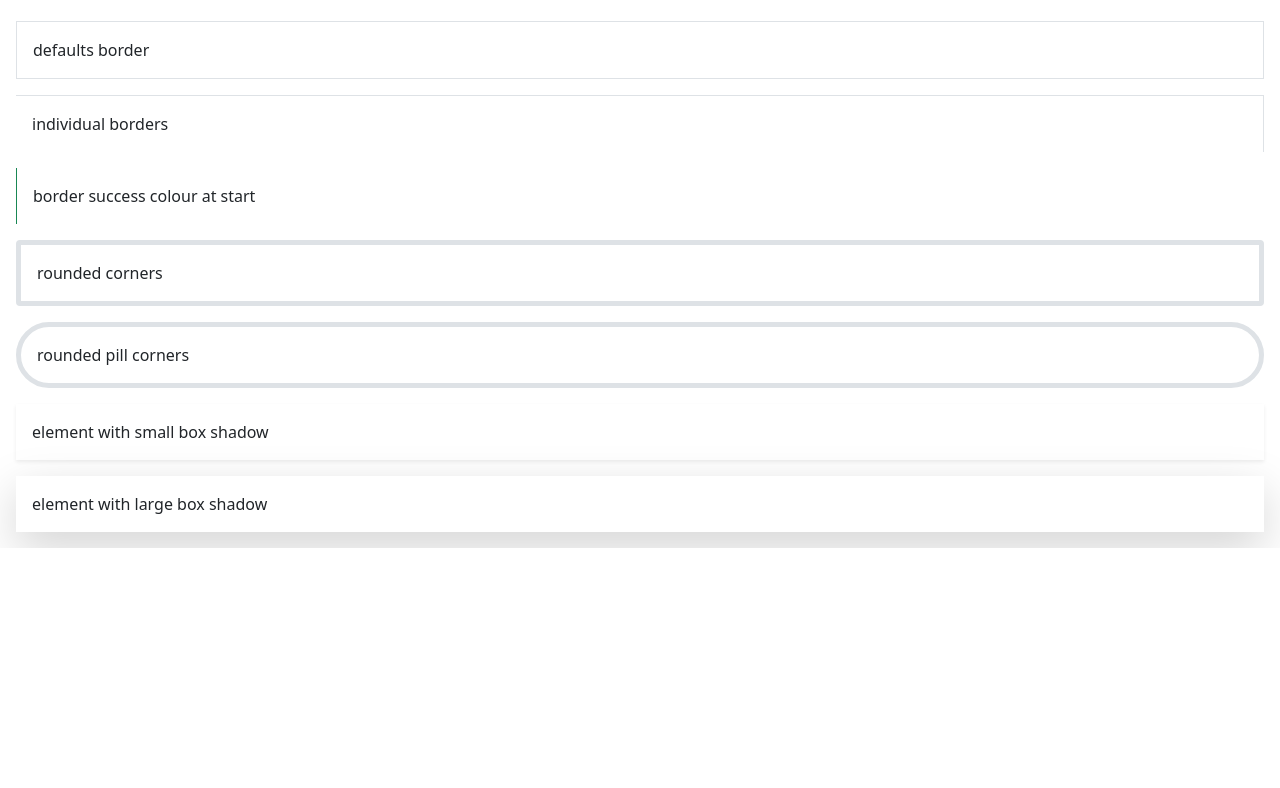
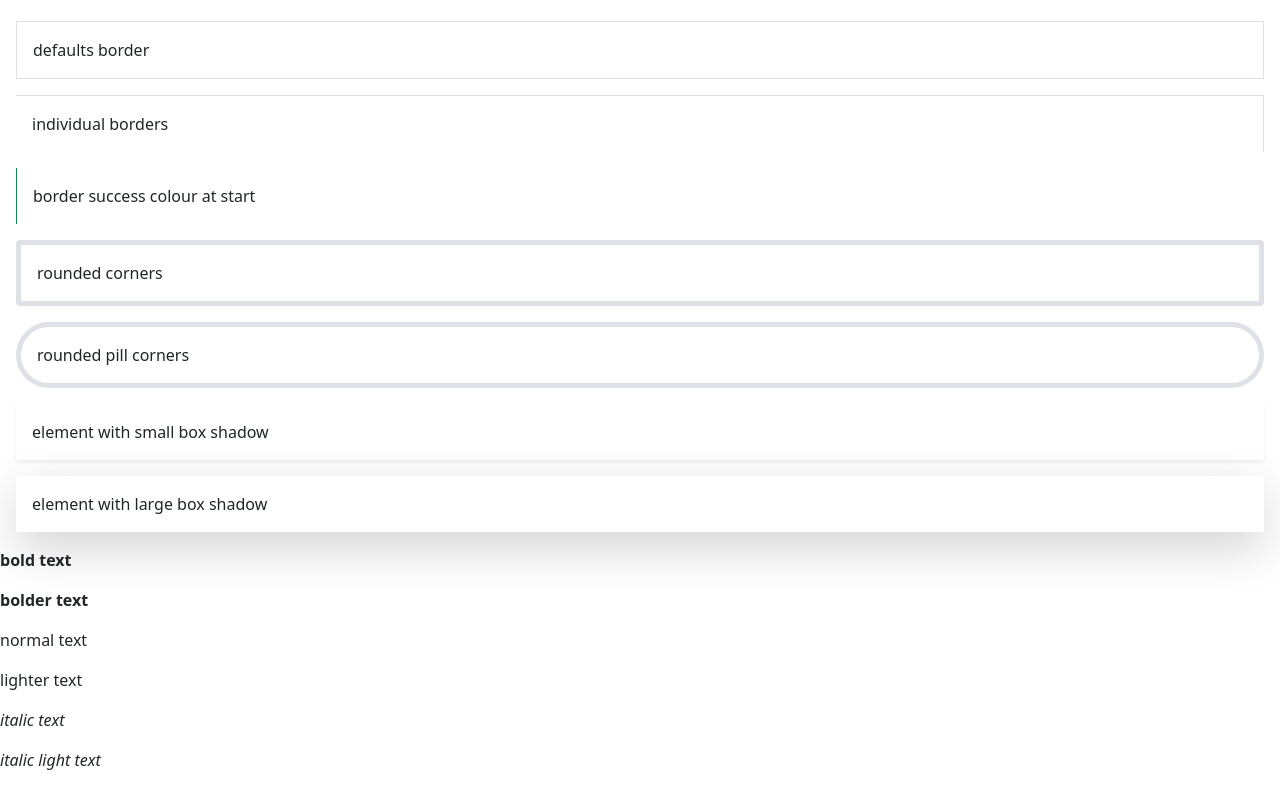
Before and after one commit to johnowino/Media-Query-Practice, a plain HTML site: page week-2-work/utilities-bootstrap-project/index.html in a window 1280 px wide. Shown: the part 347-1135 px from the top of the page. Before the commit the page ends 895 px from the top, so only its background shows below. Drawn offline with nearby package versions, Linux system fonts and the light colour scheme.

Commit message:
add font classes

```diff
--- a/week-2-work/utilities-bootstrap-project/index.html
+++ b/week-2-work/utilities-bootstrap-project/index.html
@@ -19,15 +19,16 @@
   <div class="m-3 p-3 border-start border-success">border success colour at start</div>
   <div class="m-3 p-3 rounded border border-5">rounded corners</div>
   <div class="m-3 p-3 rounded-pill border border-5">rounded pill corners</div>
-
 <!-- box shadow-->
   <div class="m-3 p-3 shadow-sm">element with small box shadow</div>
   <div class="m-3 p-3 shadow-lg">element with large box shadow</div>
-
-
 <!-- font weight-->
-
-
+  <P class="fw-bold">bold text</P>
+  <P class="fw-bolder">bolder text</P>
+  <P>normal text</P>
+  <P class="fw-light">lighter text</P>
+  <P class="fst-italic">italic text</P>
+  <P class="fst-italic fw-light">italic light text</P>
 
   <script src="https://cdn.jsdelivr.net/npm/bootstrap@5.0.2/dist/js/bootstrap.bundle.min.js" integrity="sha384-MrcW6ZMFYlzcLA8Nl+NtUVF0sA7MsXsP1UyJoMp4YLEuNSfAP+JcXn/tWtIaxVXM" crossorigin="anonymous"></script>
 </body>
```
Lines whose indentation alone changed are shown as unchanged.
